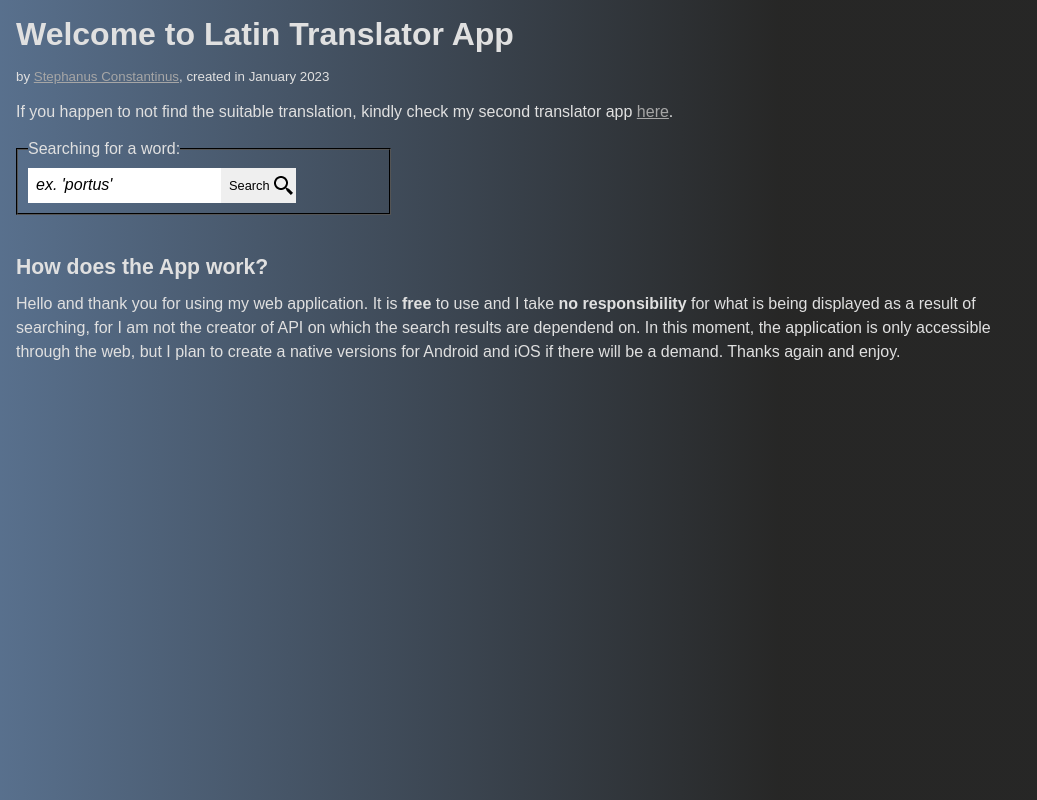
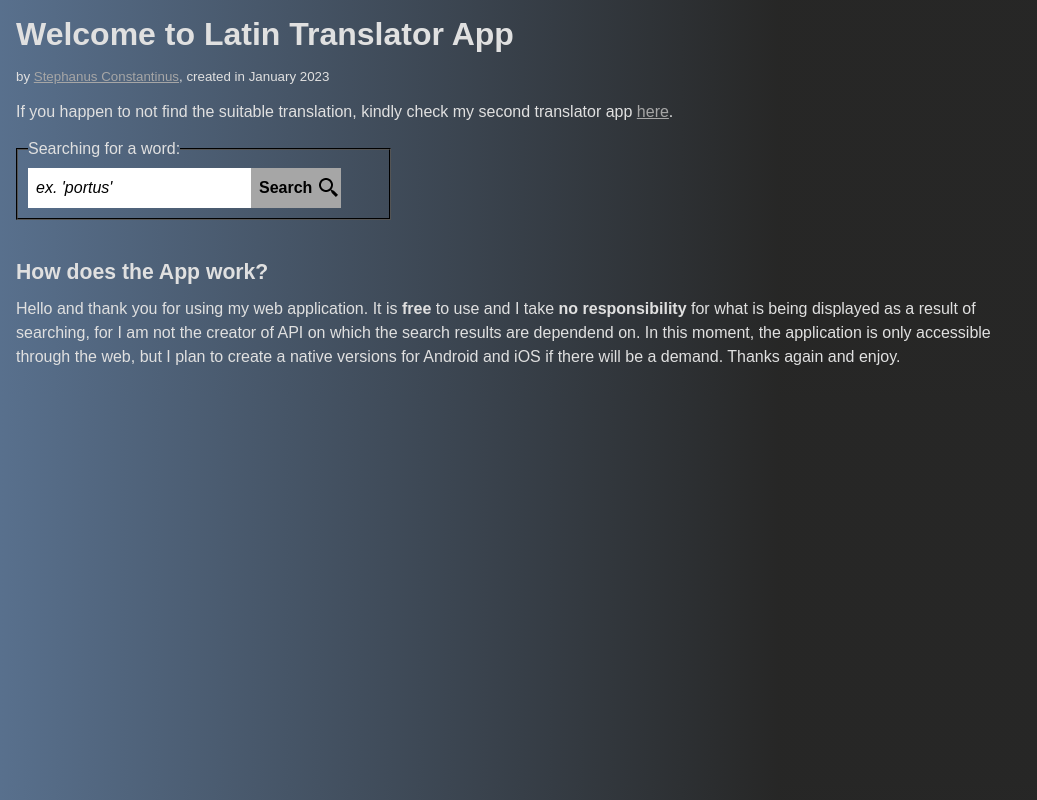
Before and after one commit to stevop/latin-translator-app, a React (Create React App) app: page / in a window 1280 px wide. Shown: the whole page, without its empty margins (0-1037 px from the left). Built offline with nearby package versions, Linux system fonts and the light colour scheme; a web font is replaced by a local one.

Commit message:
fixed position of input and button

```diff
--- a/src/components/Form.css
+++ b/src/components/Form.css
@@ -7,7 +7,9 @@
 }
 .Form form input {
 	border: none;
-	height: 35px;
+	color: black;
+	font-size: 1rem;
+	height: 40px;
 }
 .Form form input::-webkit-input-placeholder {
 	color: black;
@@ -30,16 +32,18 @@
 	font-size: 1rem;
 }
 .Form form button {
+	background-color: #a6a6a6;
 	background-image: url(../images/search-icon.png);
 	background-position: center right;
 	background-repeat: no-repeat;
 	border: none;
 	color: black;
 	cursor: pointer;
-	font-size: 0.8rem;
-	height: 35px;
+	font-size: 1rem;
+	font-weight: 600;
+	height: 40px;
 	text-align: left;
-	width: 75px;
+	width: 90px;
 }
 .Form table {
 	border: 2px solid black;
```
